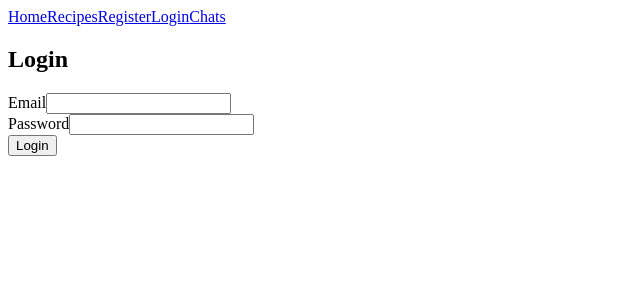
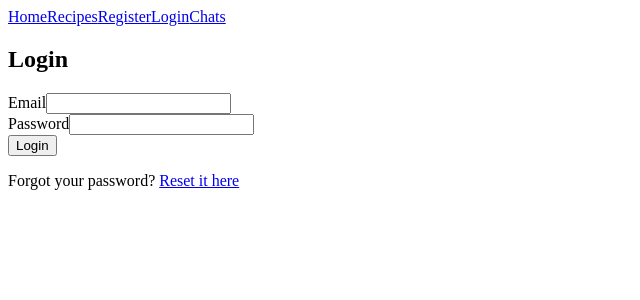
Before and after one commit to nPrameelaPydi/capstone_frontend, a React (Vite) app: page /login in a window 1280 px wide. Shown: the top 300 px of the page, without its empty margins (0-640 px from the left). Built offline with nearby package versions, Linux system fonts and the light colour scheme.

Commit message:
move components, pages folders to src folder

```diff
--- a/pages/LoginPage.jsx
+++ b/src/pages/LoginPage.jsx
@@ -62,6 +62,12 @@ const Login = () => {
         </div>
         {/* submit button to trigger login route */}
         <button type="submit">Login</button>
+        {/* forgot password link */}
+        <div>
+          <p>
+            Forgot your password? <a href="/forgot-password">Reset it here</a>
+          </p>
+        </div>
       </form>
       {/* render msg if exists */}
       {message && <p>{message}</p>}
```
Also changed, not shown: src/App.jsx (+7 -7 lines), src/components/Chat.jsx (renamed from components/Chat.jsx), src/components/Nav.jsx (renamed from components/Nav.jsx), src/components/Recipe.jsx (renamed from components/Recipe.jsx), src/pages/ChatsPage.jsx (renamed from pages/ChatsPage.jsx), src/pages/HomePage.jsx (renamed from pages/HomePage.jsx), src/pages/NotfoundPage.jsx (renamed from pages/NotfoundPage.jsx), src/pages/RecipesPage.jsx (renamed from pages/RecipesPage.jsx), src/pages/RegistrationPage.jsx (renamed from pages/RegistrationPage.jsx), src/pages/UserPage.jsx (added).
